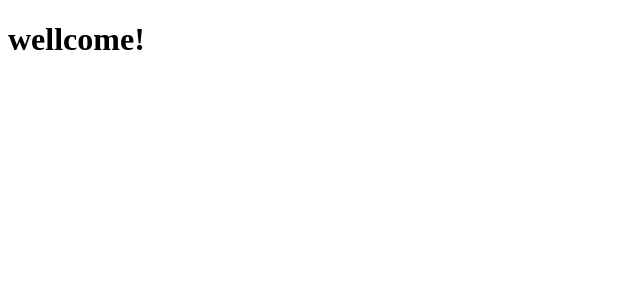
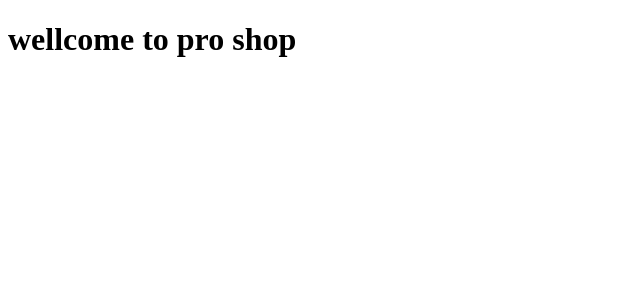
Before and after one commit to muazam-cmd/Pro-shop, a React (Create React App) app in the folder frontend/: page / in a window 1280 px wide. Shown: the top 300 px of the page, without its empty margins (0-640 px from the left). Built offline with nearby package versions, Linux system fonts and the light colour scheme.

Commit message:
Setting up new branch

```diff
--- a/frontend/src/App.js
+++ b/frontend/src/App.js
@@ -3,7 +3,7 @@ import React from 'react'
 const App = () => {
   return (
     <>
-      <h1>wellcome!</h1>
+      <h1>wellcome to pro shop</h1>
     </>
   );
 }
```
